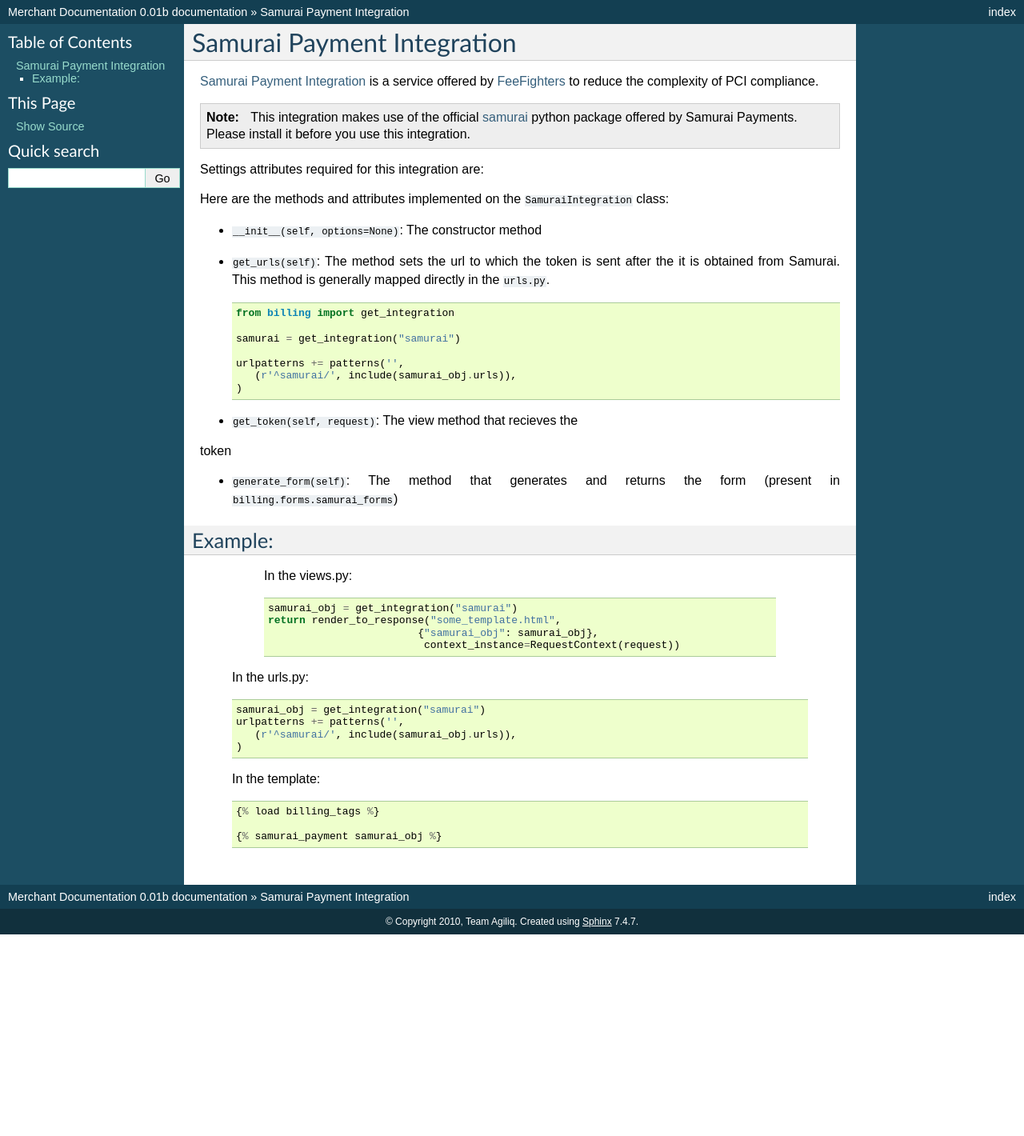
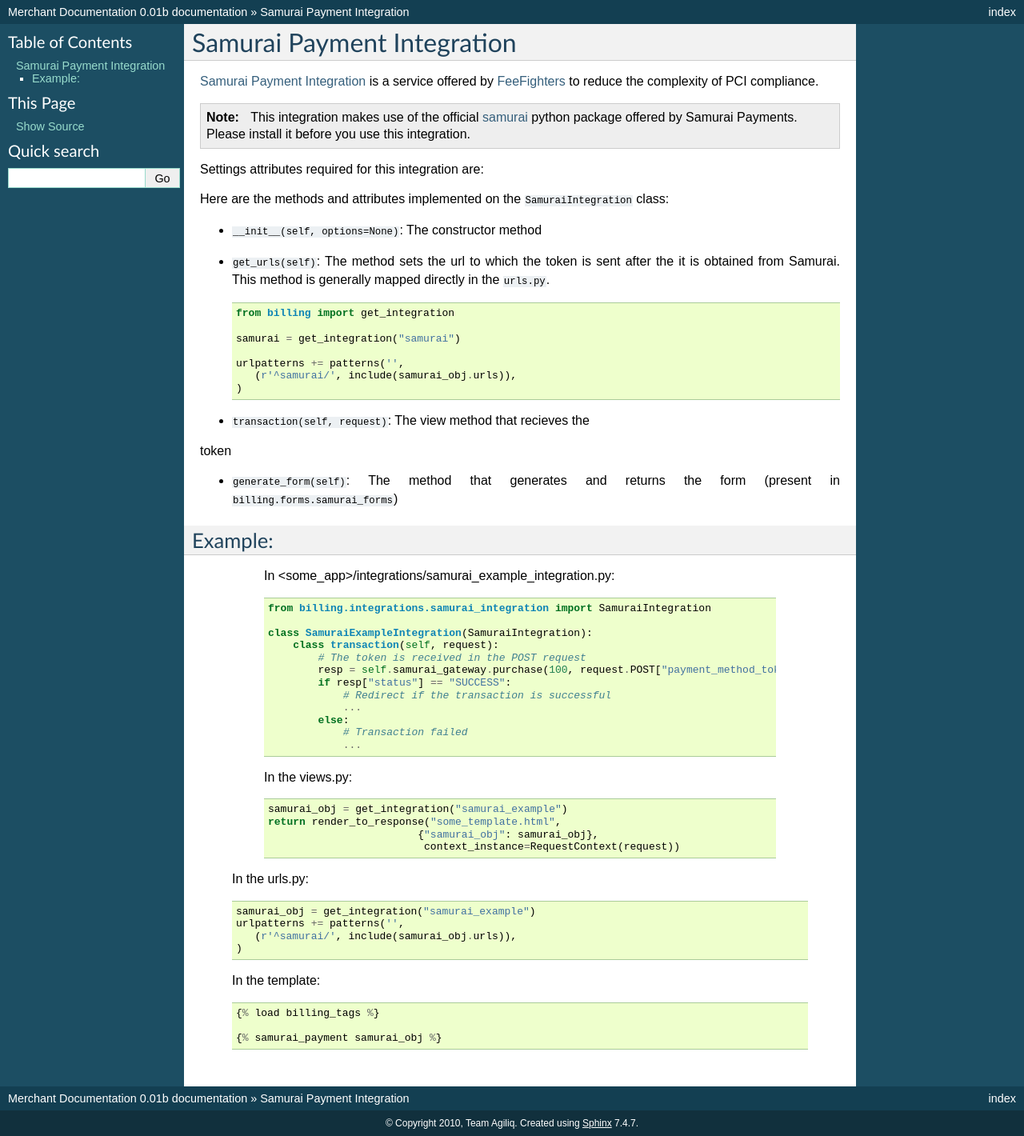
Before and after one commit to agiliq/merchant, a Sphinx documentation site: the page built from docs/offsite/samurai_integration.rst, in a window 1280 px wide. Shown: the whole page at 80% size. Built offline with Sphinx 7.4.7, drawn with Linux system fonts in a browser that asks for light colours; before the commit the page ends 1168 px from its top, so only the background shows below that.

Commit message:
Added samurai integration example and docs. Still a work in progress.

```diff
--- a/docs/offsite/samurai_integration.rst
+++ b/docs/offsite/samurai_integration.rst
@@ -32,7 +32,7 @@
         (r'^samurai/', include(samurai_obj.urls)),
      )
 
-* ``get_token(self, request)``: The view method that recieves the
+* ``transaction(self, request)``: The view method that recieves the
 token
 
 * ``generate_form(self)``: The method that generates and returns the form (present in
@@ -42,16 +42,32 @@
 Example:
 --------
 
+    In <some_app>/integrations/samurai_example_integration.py::
+
+       from billing.integrations.samurai_integration import SamuraiIntegration
+
+       class SamuraiExampleIntegration(SamuraiIntegration):
+           class transaction(self, request):
+               # The token is received in the POST request
+               resp = self.samurai_gateway.purchase(100, request.POST["payment_method_token"])
+	       if resp["status"] == "SUCCESS":
+                   # Redirect if the transaction is successful
+                   ...
+               else:
+                   # Transaction failed
+                   ...
+
+
     In the views.py::
 
-       samurai_obj = get_integration("samurai")
+       samurai_obj = get_integration("samurai_example")
        return render_to_response("some_template.html",
                                {"samurai_obj": samurai_obj},
                                 context_instance=RequestContext(request))
 
    In the urls.py::
 
-      samurai_obj = get_integration("samurai")
+      samurai_obj = get_integration("samurai_example")
       urlpatterns += patterns('',
          (r'^samurai/', include(samurai_obj.urls)),
       )
@@ -64,5 +80,5 @@
 
 
 .. _`Samurai Payment`: https://samurai.feefighters.com/
-.. _`samurai`: http://pypi.python.org/pypi/samurai/0.6
+.. _`samurai`: http://pypi.python.org/pypi/samurai
 .. _`FeeFighters`: http://feefighters.com/
```
Also changed, not shown: 4 other files.
